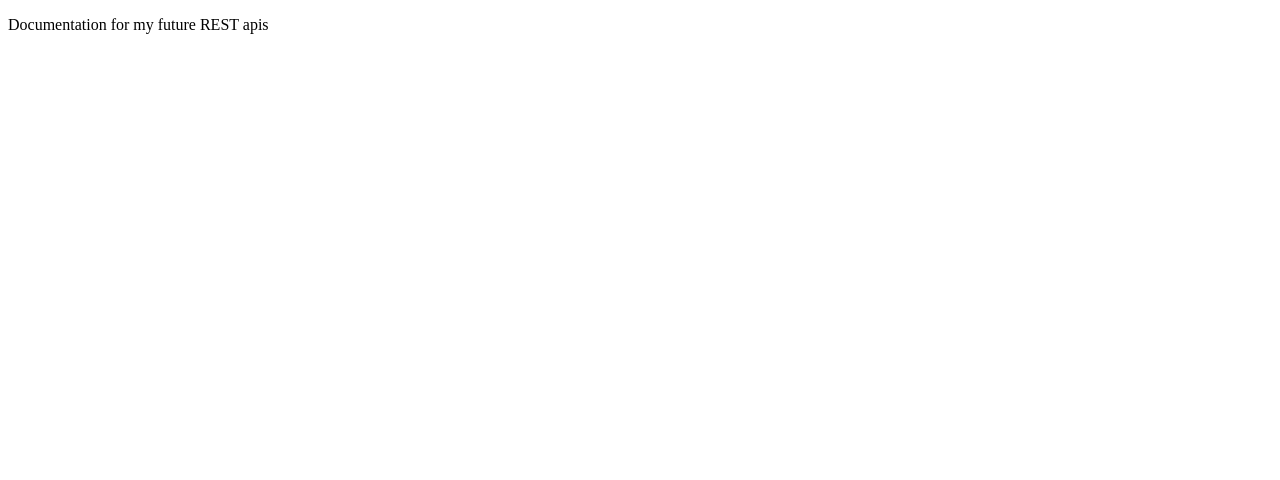
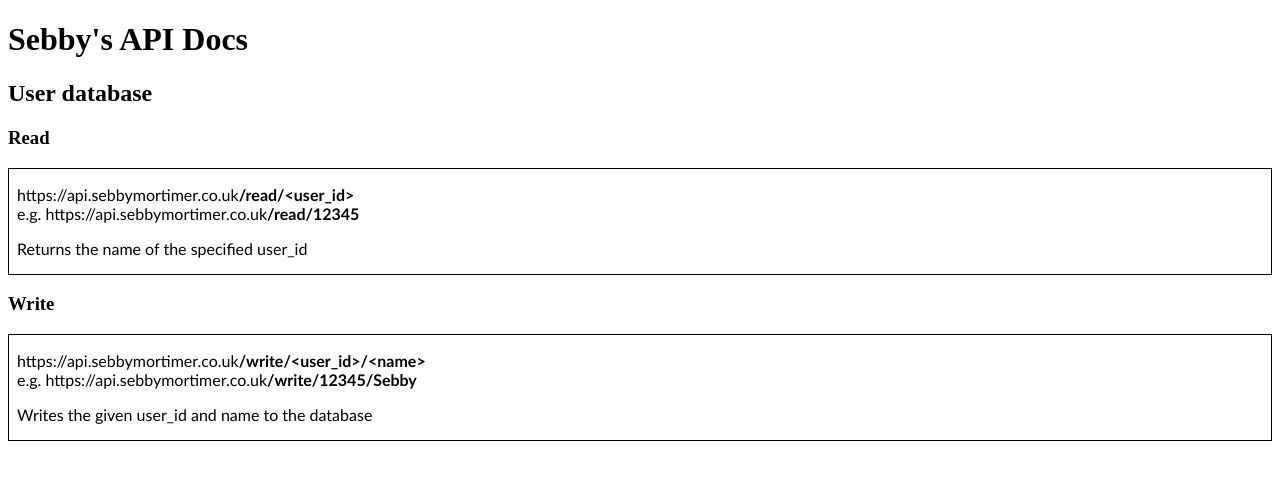
Before and after one commit to SebbyMortimer/website-api, a plain HTML site: page docs/index.html in a window 1280 px wide. Drawn offline with Linux system fonts and the light colour scheme.

Commit message:
Update docs

```diff
--- a/docs/index.html
+++ b/docs/index.html
@@ -3,8 +3,31 @@
 <html>
 <head>
     <title>Sebby's API Docs</title>
+    <style>
+        p {font-family: "Trebuchet MS"; margin-left: 8px;}
+        div {border:1px solid black; margin-bottom: 16px;}
+    </style>
 </head>
 <body>
-    <p>Documentation for my future REST apis</p>
+    <h1>Sebby's API Docs</h1>
+    <h2>User database</h2>
+    <h3>Read</h3>
+    <div>
+        <p>
+            https://api.sebbymortimer.co.uk<b>/read/&lt;user_id&gt;</b>
+            <br>
+            e.g. https://api.sebbymortimer.co.uk<b>/read/12345</b>
+        </p>
+        <p>Returns the name of the specified user_id</p>
+    </div>
+    <h3>Write</h3>
+    <div>
+        <p>
+            https://api.sebbymortimer.co.uk<b>/write/&lt;user_id&gt;/&lt;name&gt;</b>
+            <br>
+            e.g. https://api.sebbymortimer.co.uk<b>/write/12345/Sebby</b>
+        </p>
+        <p>Writes the given user_id and name to the database</p>
+    </div>
 </body>
 </html>
```
